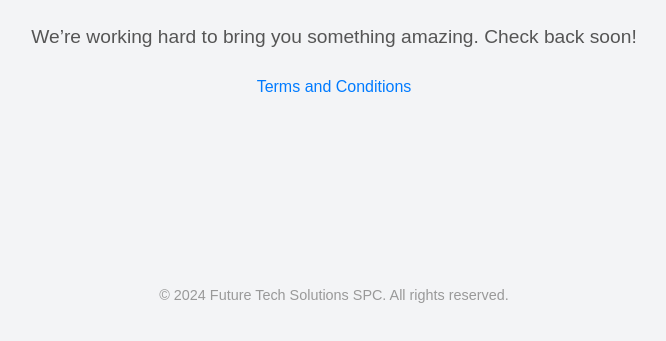
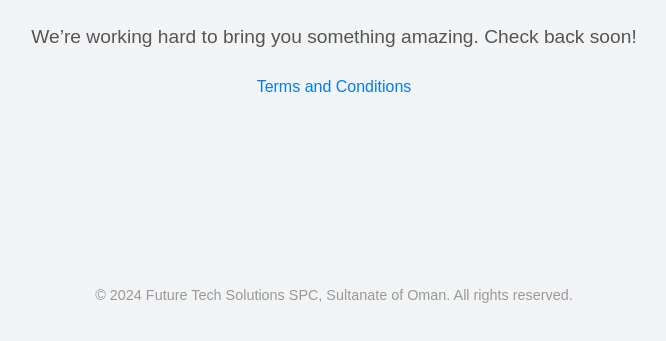
Before and after one commit to thefuturetechsolutions/futuretech, a plain HTML site: page index.html in a window 1280 px wide. Shown: the part 487-828 px from the top of the page, without its empty margins (306-972 px from the left). Drawn offline with Linux system fonts and the light colour scheme.

Commit message:
Update index.html

```diff
--- a/index.html
+++ b/index.html
@@ -71,7 +71,7 @@
         <a href="/terms-and-conditions">Terms and Conditions</a>
     </div>
     <footer>
-        &copy; 2024 Future Tech Solutions SPC. All rights reserved.
+        &copy; 2024 Future Tech Solutions SPC, Sultanate of Oman. All rights reserved.
     </footer>
 </body>
 </html>
```
